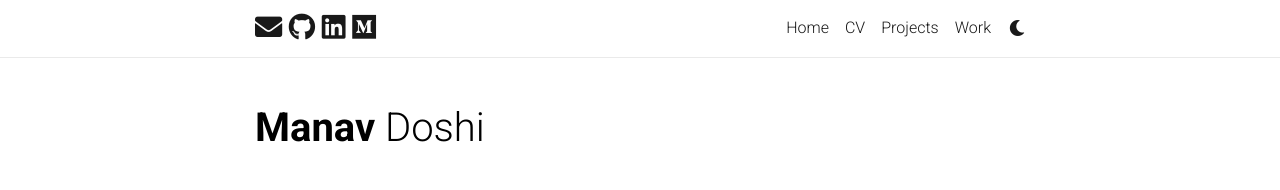
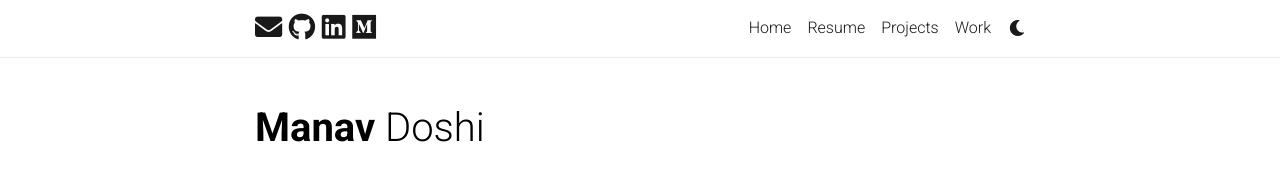
Before and after one commit to mdoshi2612/mdoshi2612.github.io, a Jekyll site: the page built from _pages/home.md, in a window 1280 px wide. Shown: the top 190 px of the page. Built offline with Jekyll 4.4.1, drawn with Linux system fonts in a browser that asks for light colours; nearby versions of some CDN libraries; comment, search, counter and statistics services are not loaded; a style sheet for code colours, icons or effects is not loaded.

Commit message:
Updating CV Page

```diff
--- a/_pages/CV.md
+++ b/_pages/CV.md
@@ -1,7 +1,7 @@
 ---
 layout: page
-title: CV
-permalink: /CV/
+title: Resume
+permalink: /Resume/
 nav: True
 navpos: 1
 ---
@@ -10,7 +10,7 @@ navpos: 1
     <img src="{{ 'pdf.svg' | prepend: '/assets/' | relative_url }}" alt="CV" title="Dowload CV" height="30px"> &nbsp;
     <span style="color:blue; font-size:1.25em"> Curriculum Vitae </span>
 </a> &nbsp; &nbsp; &nbsp; -->
-<a href="{{ 'Manav_Doshi_Resume.pdf' | relative_url }}">
+<a href="{{ 'CV.pdf' | relative_url }}">
     <img src="{{ 'pdf.svg' | prepend: '/assets/' | relative_url }}" alt="Resume" title="Dowload Resume" height="30px"> &nbsp;
     <span style="color:blue; font-size:1.25em"> Resume </span>
 </a>
```
